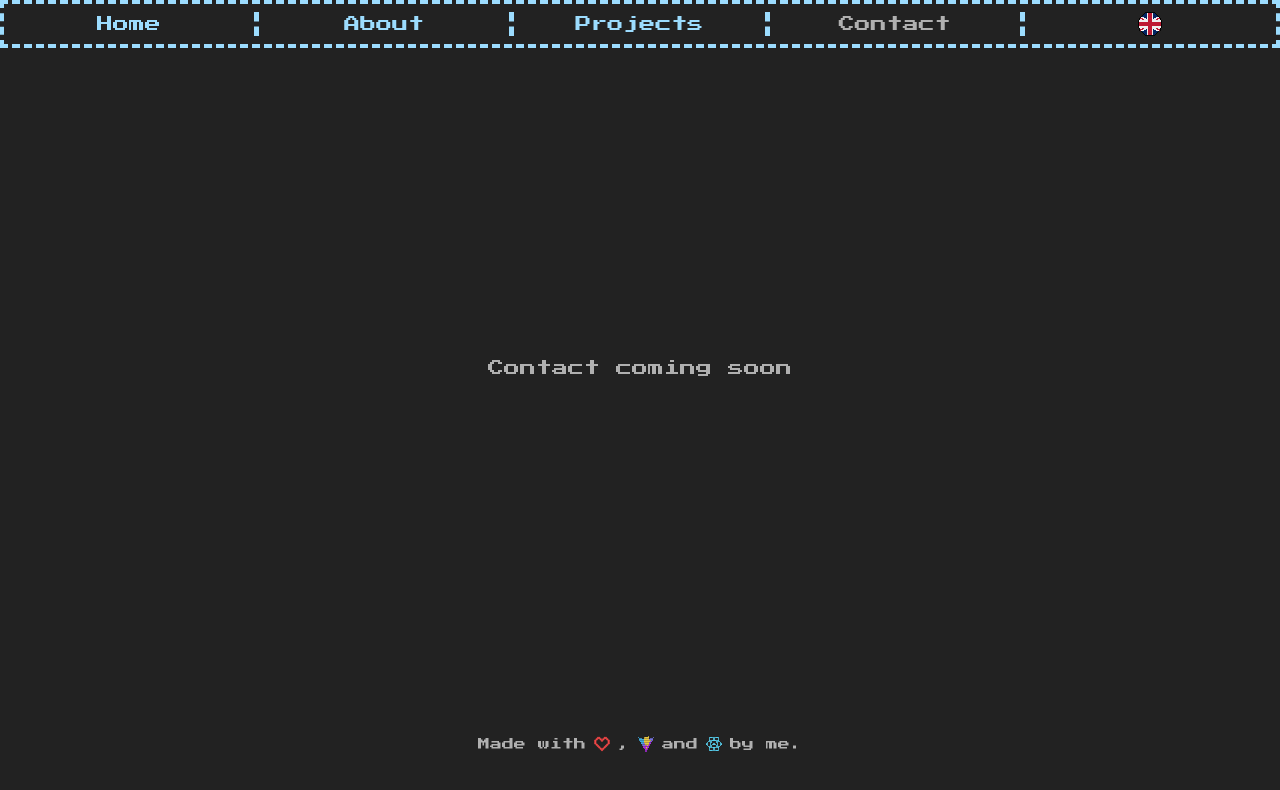
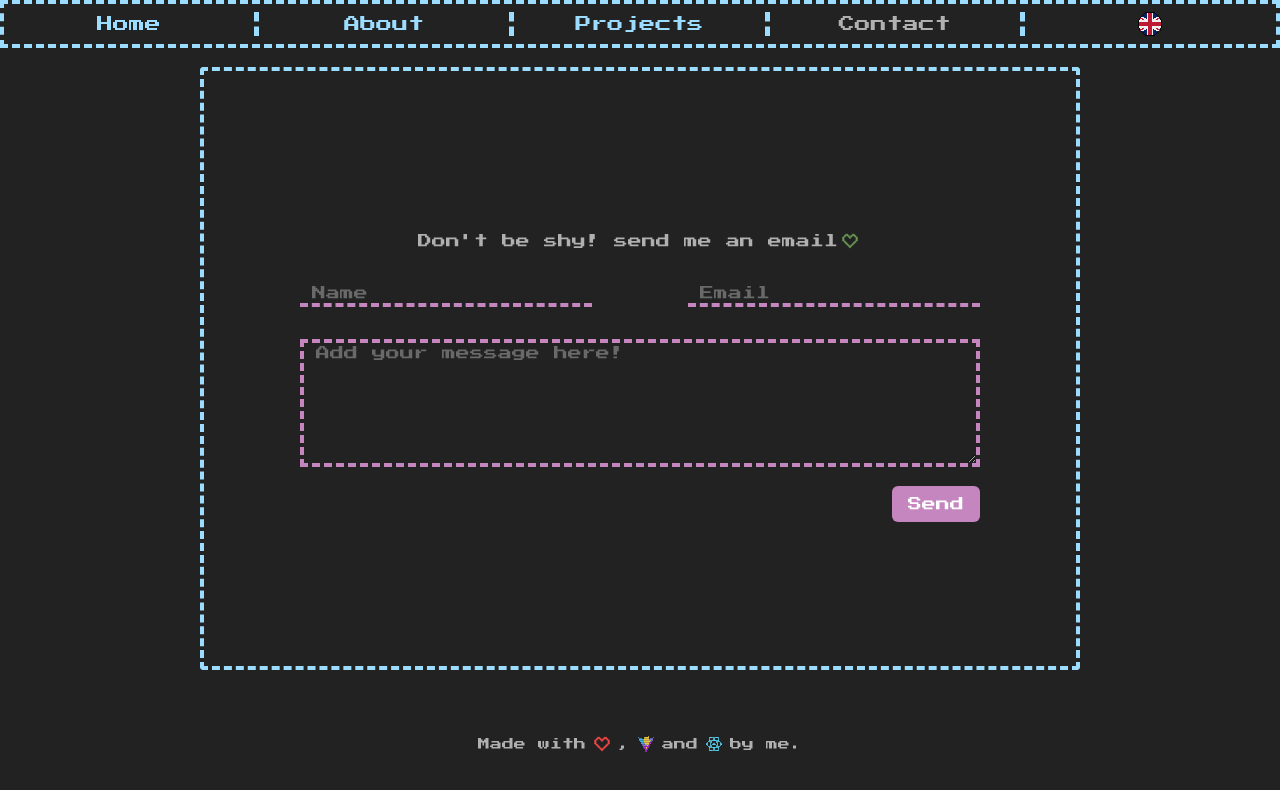
Before and after one commit to lkrre/portfolio, a React (Vite) app: page / in a window 1280 px wide. Both pictures are taken after a click on the element "Contact". Shown: the top 790 px of the page. Built offline with nearby package versions, Linux system fonts and the light colour scheme.

Commit message:
contact form

```diff
--- a/src/components/Sections/Contact.tsx
+++ b/src/components/Sections/Contact.tsx
@@ -1,5 +1,58 @@
+import { useTranslation } from "react-i18next"
+import HeartIcon from "../Icons/Heart"
+
 export const Contact = () => {
-    return <>
-        <h1>Contact coming soon</h1>
-    </>
+    const { t } = useTranslation()
+    return (
+        <form
+            action="https://formsubmit.co/cdda8ccc278f537f0e65e5f955077609"
+            method="POST"
+            className="border-4 border-winter border-dashed w-11/12 md:w-3/4 m-auto rounded py-8 md:py-32 px-4 md:px-24 text-xs md:text-sm"
+        >
+            <input type="hidden" name="_captcha" value="true" />
+            <input type="hidden" name="_next" value="https://lkrre.github.io/portfolio/" />
+            <input type="hidden" name="_confirmation" value="true" />
+            <input type="text" name="phone_number" className="hidden" />
+
+            <div className="flex justify-center m-4 md:m-8 items-center">
+                <h1>{t("contact_title")}</h1>
+                <HeartIcon className="text-russian-green h-4" />
+            </div>
+
+            <div className="flex flex-col md:flex-row justify-between gap-8 md:gap-24 my-4">
+                <input
+                    type="text"
+                    name="name"
+                    placeholder={t('name')}
+                    required
+                    className="w-full px-3 border-dashed border-b-4 border-violet outline-none focus:border-lilac"
+                />
+
+                <input
+                    type="email"
+                    name="email"
+                    placeholder={t('email')}
+                    required
+                    className="w-full px-3 border-dashed border-b-4 border-violet outline-none focus:border-lilac"
+                />
+            </div>
+
+            <textarea
+                name="message"
+                rows={6}
+                required
+                placeholder={t("Add your message here!")}
+                className="mt-4 w-full px-3 border-dashed border-4 border-violet outline-none focus:border-lilac"
+            />
+
+            <div className="flex w-full justify-end">
+                <button
+                    type="submit"
+                    className="my-4 bg-violet text-white px-4 py-2 rounded-md hover:bg-lilac transition-colors"
+                >
+                    {t("send")}
+                </button>
+            </div>
+        </form>
+    )
 }
--- a/src/locales/en.json
+++ b/src/locales/en.json
@@ -1,16 +1,21 @@
 {
     "about": "About",
     "Achievements": "Achievements",
+    "Add your message here!": "Add your message here!",
     "and": "and",
     "by me": "by me",
     "contact": "Contact",
+    "contact_title": "Don't be shy! send me an email",
     "descriptionB": "🧙‍♂️ Hi! I'm a level 4 Software Engineer, meaning I've racked up 4+ years of real-world coding experience, on an epic quest to code for eternity. Fueled by a love for solving arcane bugs and taming wild logic, I thrive in the chaos of complexity. The harder the boss fight (aka the problem), the more thrilling the victory. No bug too sneaky, no refactor too bold — even if I have to loop back to square one and respawn with a whole new strategy. 💾🛠️",
     "description": "Hi! I'm a level 4 <trueBlue>Software Engineer</trueBlue>, meaning I've racked up <russianGreen>4+ years</russianGreen> of real-world coding experience, on a lifelong mission to keep <mossGreen>building, fixing, and improving</mossGreen> things through code. I genuinely enjoy solving complex problems — the tougher the challenge, the more satisfying it is to crack. Obstacles don't scare me; <burlywood>if I hit a wall, I'll find a new path</burlywood>, even if it means starting over with a fresh approach.",
+    "email": "Email",
     "history resume": "I've successfully completed over <tartOrange>14</tartOrange> quests (a.k.a. <tartOrange>projects</tartOrange>), contributing across the <antiqueBrass>full stack</antiqueBrass>. On the <antiqueBrass>backend</antiqueBrass>, I've wrangled APIs and business logic using <pineGreen>Django</pineGreen> and <watermelon>Laravel</watermelon>, while on the <antiqueBrass>frontend</antiqueBrass>, I've built engaging user interfaces with <pictonBlue>React.js</pictonBlue>, <mayGreen>Vue.js</mayGreen>, and <pictonBlue>React Native</pictonBlue>. <br/>I've also fought my way through the dungeons of data, working with <silver>MSSQL</silver>, <sheenGold>MySQL</sheenGold>, <blueGray>PostgreSQL</blueGray>, and even <mayGreen>MongoDB</mayGreen> — no schema or query too daunting.<br/>I'm proud to have been part of exceptional teams on each of these missions — teams that helped me grow, and where I always gave my best to help them level up too.",
     "current goal": "While my current journey has sharpened my skills and grown my passion for development, I'm <carolina>always open to the next adventure</carolina> — wherever it may lead.<br/>Whether it's a bold new product, a system in need of revival, or a team looking for a <carolina>reliable ally</carolina>, I'm ready to step in with <carolina>curiosity, dedication,</carolina> and a backpack full of <carolina>experience</carolina>.<br/>If your project could use someone who thrives on challenge, enjoys learning, and always brings a team-first mindset — I'm just a message away.",
     "home": "Home",
     "made with": "Made with",
+    "name": "Name",
     "projects": "Projects",
+    "send": "Send",
     "software engineer": "SOFTWARE ENGINEER",
 
     "skillDescription" : {
--- a/src/locales/es.json
+++ b/src/locales/es.json
@@ -1,15 +1,20 @@
 {
     "about": "Acerca de mi",
     "Achievements": "Logros",
+    "Add your message here!": "Agrega tu mensaje aqui!",
     "and": "y",
     "by me": "por mí",
     "contact": "Contacto",
+    "contact_title": "No seas timid@! envíame un mensaje.",
     "description": "¡Hola! Soy un <trueBlue>Ingeniero de Software</trueBlue> de nivel 4, lo que significa que he acumulado más de <russianGreen>4 años</russianGreen> de experiencia real desarrollando, en una misión de vida para seguir <mossGreen>construyendo, arreglando y mejorando</mossGreen> cosas a través del código. Disfruto genuinamente resolver problemas complejos — cuanto más difícil el reto, más satisfactorio es superarlo. Los obstáculos no me asustan; <burlywood>si me topo con un muro, encuentro un nuevo camino</burlywood>, aunque eso signifique empezar de nuevo con una nueva perspectiva.",
+    "email": "Correo electrónico",
     "history resume": "He completado con éxito más de <tartOrange>14</tartOrange> misiones (a.k.a <tartOrange>proyectos</tartOrange>), contribuyendo en todo el <antiqueBrass>stack completo</antiqueBrass>. En el <antiqueBrass>backend</antiqueBrass>, he manejado APIs y lógica de negocio usando <pineGreen>Django</pineGreen> y <watermelon>Laravel</watermelon>, mientras que en el <antiqueBrass>frontend</antiqueBrass>, he construido interfaces atractivas con <pictonBlue>React.js</pictonBlue>, <mayGreen>Vue.js</mayGreen> y <pictonBlue>React Native</pictonBlue>. <br/>También me he aventurado por las mazmorras de los datos, trabajando con <silver>MSSQL</silver>, <sheenGold>MySQL</sheenGold>, <blueGray>PostgreSQL</blueGray> e incluso <mayGreen>MongoDB</mayGreen> — ningún esquema ni consulta ha sido demasiado intimidante.<br/>Me enorgullece haber formado parte de equipos excepcionales en cada una de estas misiones — equipos que me ayudaron a crecer y en los que siempre di lo mejor de mí para apoyar al equipo a subir de nivel.",
     "current goal": "Aunque mi aventura actual ha afinado mis habilidades y reforzado mi pasión por el desarrollo, <carolina>siempre estoy abierto a la próxima gran aventura</carolina> — donde sea que me lleve.<br/>Ya sea un producto nuevo y ambicioso, un sistema que necesita ser revivido, o un equipo que busca un <carolina>aliado confiable</carolina>, estoy listo para unirme con <carolina>curiosidad, compromiso</carolina> y una mochila llena de <carolina>experiencia</carolina>.<br/>Si tu proyecto necesita a alguien que disfrute los desafíos, aprenda constantemente y siempre ponga al equipo primero — solo tienes que mandarme un mensaje.",
     "home": "Inicio",
     "made with": "Hecho con",
+    "name": "Nombre",
     "projects": "Proyectos",
+    "send": "Enviar",
     "software engineer": "INGENIERO DE SOFTWARE",
 
 
```
